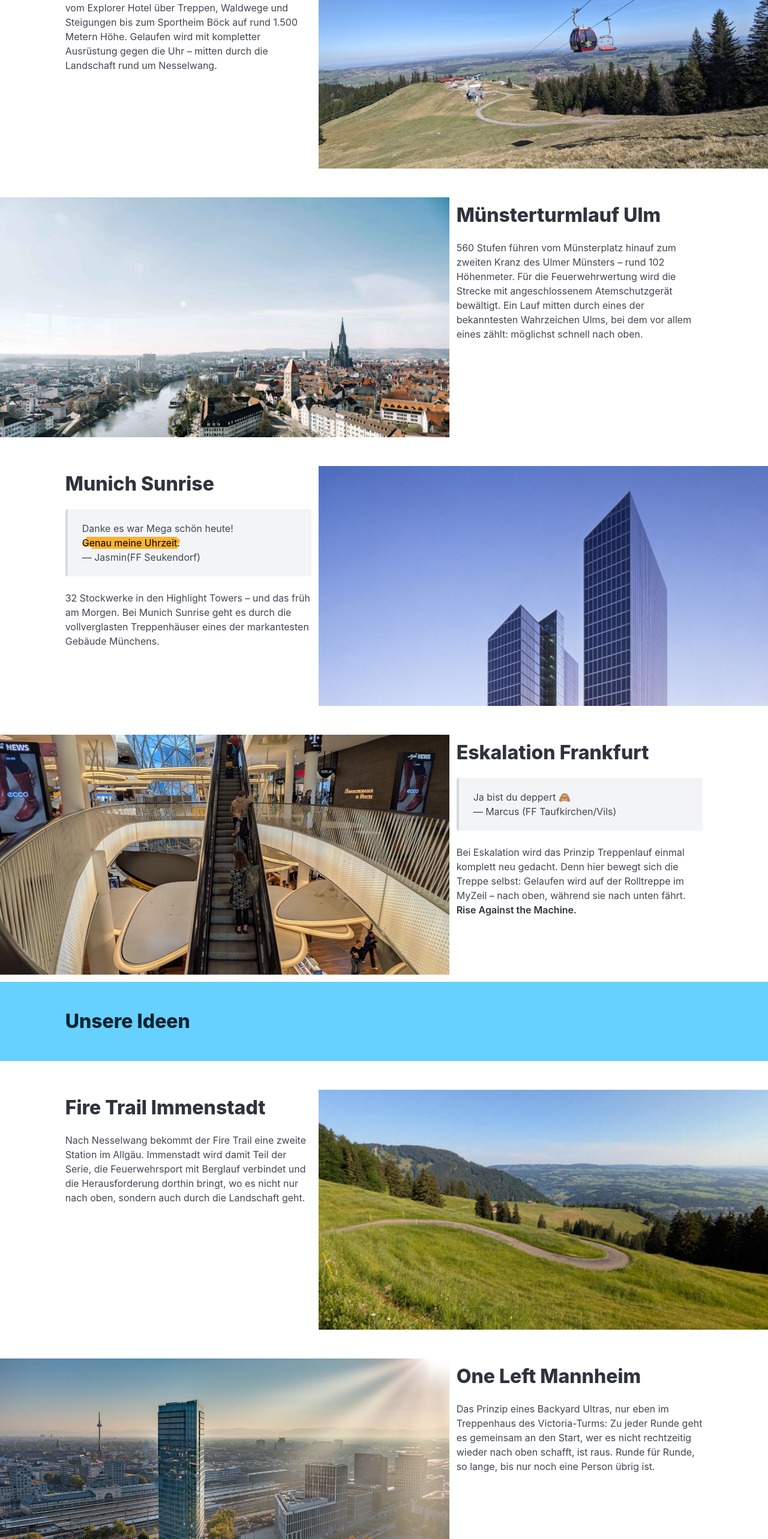
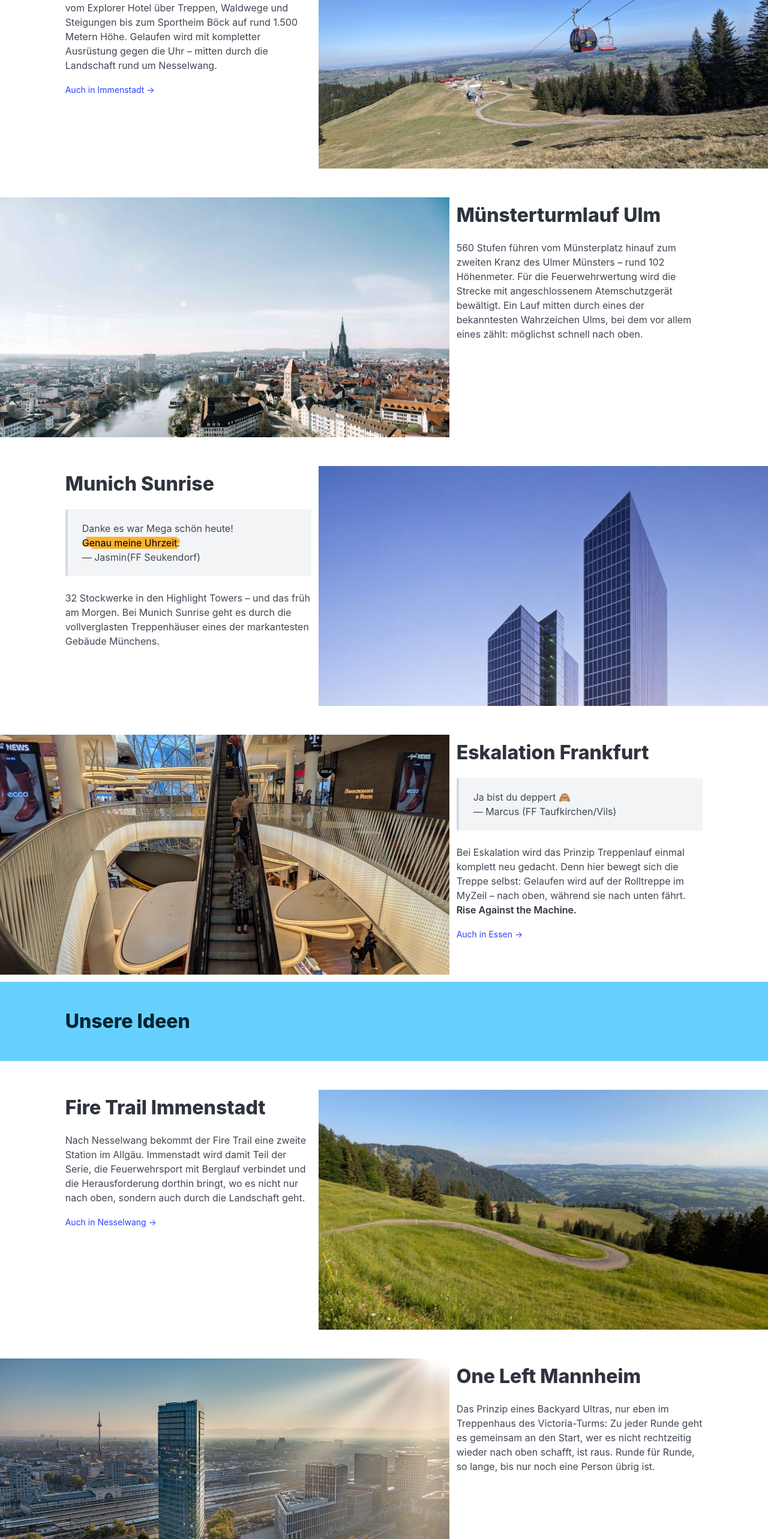
Before and after one commit to steffkes/gelungenes-website, a Nuxt app: page / in a window 1280 px wide. Shown: the part 1080-3646 px from the top of the page at 60% size. Built offline with nearby package versions, Linux system fonts and the light colour scheme.

Commit message:
link fire trail & eskalation locations

```diff
--- a/app/app.vue
+++ b/app/app.vue
@@ -88,7 +88,7 @@ useHead({
     </div>
   </div>
 
-  <div class="columns mt-6 row reversed">
+  <div id="fire-trail-nesselwang" class="columns mt-6 row reversed">
     <div
       class="column image is-7"
       style="
@@ -101,7 +101,7 @@ useHead({
     <div class="column is-4 is-offset-1">
       <section class="section">
         <h2 class="title">
-          <a href="//wwww.fire-trail-nesselwang.de"
+          <a href="//www.fire-trail-nesselwang.de"
             >Fire Trail <span>Nesselwang</span></a
           >
         </h2>
@@ -112,6 +112,10 @@ useHead({
           und Steigungen bis zum Sportheim Böck auf rund 1.500 Metern Höhe.
           Gelaufen wird mit kompletter Ausrüstung gegen die Uhr – mitten durch
           die Landschaft rund um Nesselwang.
+        </p>
+
+        <p class="series-link">
+          <small><a href="#fire-trail-immenstadt">Auch in Immenstadt →</a></small>
         </p>
       </section>
     </div>
@@ -183,7 +187,7 @@ useHead({
     </div>
   </div>
 
-  <div class="columns mt-6 row">
+  <div id="eskalation-frankfurt" class="columns mt-6 row">
     <div
       class="column image is-7"
       style="background-image: url(images/eskalation-frankfurt.jpg)"
@@ -213,6 +217,10 @@ useHead({
           der Rolltreppe im MyZeil – nach oben, während sie nach unten fährt.
           <strong>Rise Against the Machine.</strong>
         </p>
+
+        <p class="series-link">
+          <small><a href="#eskalation-essen">Auch in Essen →</a></small>
+        </p>
       </section>
     </div>
   </div>
@@ -229,7 +237,7 @@ useHead({
     </div>
   </section>
 
-  <div class="columns mt-6 row reversed">
+  <div id="fire-trail-immenstadt" class="columns mt-6 row reversed">
     <div
       class="column image is-7"
       style="background-image: url(images/fire-trail-immenstadt.jpg)"
@@ -249,6 +257,10 @@ useHead({
           Immenstadt wird damit Teil der Serie, die Feuerwehrsport mit Berglauf
           verbindet und die Herausforderung dorthin bringt, wo es nicht nur nach
           oben, sondern auch durch die Landschaft geht.
+        </p>
+
+        <p class="series-link">
+          <small><a href="#fire-trail-nesselwang">Auch in Nesselwang →</a></small>
         </p>
       </section>
     </div>
@@ -278,7 +290,7 @@ useHead({
     </div>
   </div>
 
-  <div class="columns mt-6 row reversed">
+  <div id="eskalation-essen" class="columns mt-6 row reversed">
     <div
       class="column image is-7"
       style="background-image: url(images/eskalation-essen.jpg)"
@@ -305,6 +317,10 @@ useHead({
           Höhenmeter am Ruhr Museum auf Zollverein. Erst läuft man sie im
           Stillstand, im Finale fährt sie dann nach unten – und es geht trotzdem
           rauf.
+        </p>
+
+        <p class="series-link">
+          <small><a href="#eskalation-frankfurt">Auch in Frankfurt →</a></small>
         </p>
       </section>
     </div>
@@ -399,4 +415,12 @@ mark.special {
   color: inherit;
   display: block;
 }
+
+html {
+  scroll-behavior: smooth;
+}
+
+.series-link {
+  margin-top: 1rem;
+}
 </style>
```
